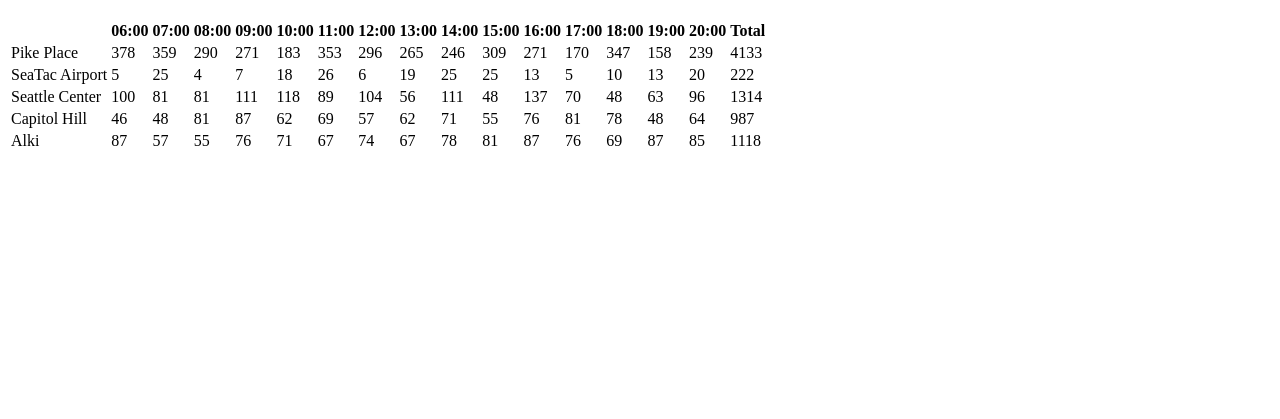
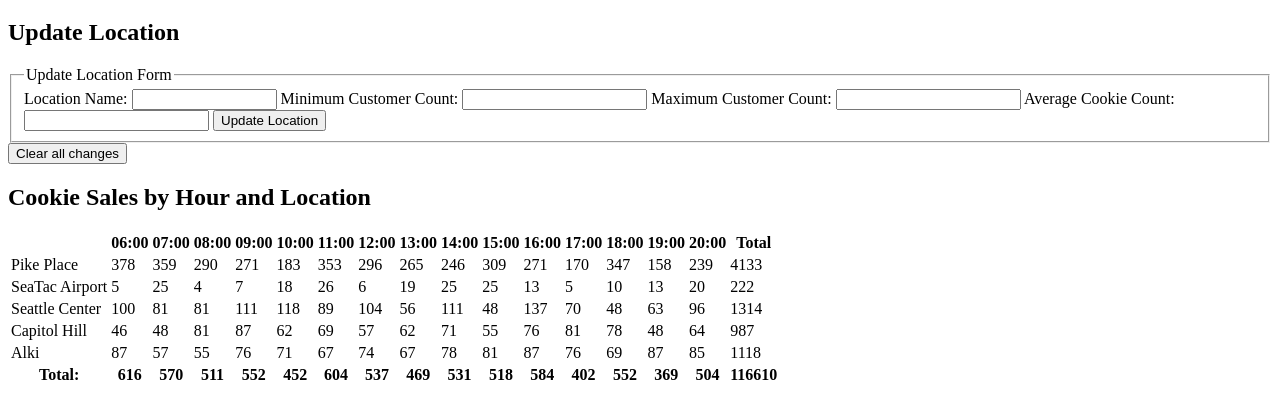
Before and after one commit to JessLovell/salmon-cookies, a plain HTML site: page sales.html in a window 1280 px wide. Shown: the part 61-480 px from the top of the page. Drawn offline with Linux system fonts and the light colour scheme.

Commit message:
Prints thefooter row and working on adding locations to table.

```diff
--- a/js/app.js
+++ b/js/app.js
@@ -1,11 +1,15 @@
 'use strict';
+
+//global variables for the DOM to access
+var getTable = document.getElementById('sales');
+var locationForm = document.getElementById('addNewLocation');
+var clearAllChanges = document.getElementById('undoAllChanges');
 
 //create an array for hours
 var hours = ['06', '07', '08', '09', '10', '11', '12', '13', '14', '15', '16', '17', '18', '19', '20'];
 
 //array to hold all objects of BusinessLocations()
 var allLocations = [];
-var getTable = document.getElementById('sales');
 
 //random number generator
 function getRandomNumber(min, max){
@@ -22,16 +26,15 @@ function BusinessLocations (locationName, minCustomers, maxCustomers, avgCustome
   this.avgCustomerCookies = avgCustomerCookies;
   this.numPurchased = [];
   this.numCustomer = [];
-  this.selectorName = selectorName;
   allLocations.push(this);
 }
 
 //creating new location objects
-new BusinessLocations('Pike Place', 23,65, 6.3, 'pikePlace');
-new BusinessLocations('SeaTac Airport', 3, 24, 1.2, 'seaTac');
-new BusinessLocations('Seattle Center', 11, 38, 3.7, 'seattleCenter');
-new BusinessLocations('Capitol Hill', 20, 38, 2.3, 'capitolHill');
-new BusinessLocations('Alki', 20, 38, 2.3, 'alki');
+new BusinessLocations('Pike Place', 23,65, 6.3);
+new BusinessLocations('SeaTac Airport', 3, 24, 1.2);
+new BusinessLocations('Seattle Center', 11, 38, 3.7);
+new BusinessLocations('Capitol Hill', 20, 38, 2.3);
+new BusinessLocations('Alki', 20, 38, 2.3);
 
 //arrays of random number function and totals it
 function fillRandom(object) {
@@ -106,19 +109,73 @@ function renderAllLocations(){
   }
 }
 
+//make the Total Footer row
+function makeFootererRow(){
+  var trEl = document.createElement('tr');
+
+  //Location Column
+  var thEl = document.createElement('th');
+  thEl.textContent = 'Total:';
+  trEl.appendChild(thEl);
+
+  //Hours Columns
+  for (var i = 0; i < hours.length; i++){
+    thEl = document.createElement('th');
+    thEl.textContent = (fillFooter()[0])[i];
+    trEl.appendChild(thEl);
+  }
+
+  //Total Column
+  thEl = document.createElement('th');
+  thEl.textContent = fillFooter()[1];
+  trEl.appendChild(thEl);
+
+  getTable.appendChild(trEl);
+}
+
 
 makeHeaderRow();
 renderAllLocations();
+makeFootererRow();
 
 //create an array to hold all the totals
+function fillFooter (){
   var hoursTotal = [];
+  var allCookieTotal = 0;
 
   for (var j = 0; j < hours.length; j++){
     var total = 0;
 
     for (var i = 0; i < allLocations.length; i++){
       total += allLocations[i].numPurchased[j];
+      allCookieTotal += allLocations[i].totalCookies;
     }
     hoursTotal.push(total);
   }
-console.log("hours total", hoursTotal);
+  return [hoursTotal, allCookieTotal];
+  console.log(`hours total ${hoursTotal}, ${allCookieTotal}` );
+}
+
+
+// function handleCommentSubmit (event){
+//   event.preventDefault();
+
+//   var location = event.target.locationName.value;
+//   var min = event.target.minCust.value;
+//   var max = event.target.maxCust.value;
+//   var avg = event.target.averageCookie.value;
+//   console.log(` ${location}, ${min}, ${max}, ${avg}`);
+
+//   var newBiz = new BusinessLocations(location, min, max, avg);
+
+//   //empty form fields
+//   event.target.locationName.value = null;
+//   event.target.minCust.value = null;
+//   event.target.maxCust.value = null;
+//   event.target.averageCookie.value = null;
+
+//   allLocations.push(newBiz);
+
+// }
+
+// locationForm.addEventListener('submit', handleCommentSubmit);
--- a/sales.html
+++ b/sales.html
@@ -8,6 +8,30 @@
     <body>
         <h1>Seattle's Salmon Cookies</h1>
 
+        <h2>Update Location</h2>
+        <form id="addNewLocation">
+            <fieldset>
+                <legend>Update Location Form</legend>
+
+                <label for="locationName">Location Name: </label>
+                <input name="locationName" type="text" required size="15" />
+
+                <label for="minCust">Minimum Customer Count: </label>
+                <input name="minCust" type="number" required size="15" />
+
+                <label for="maxCust">Maximum Customer Count: </label>
+                <input name="maxCust" type="number" required size="15" />
+
+                <label for="averageCookie">Average Cookie Count: </label>
+                <input name="averageCookie" type="number" required size="15" />
+
+                <button type="submit">Update Location</button>
+            </fieldset>
+        </form>
+
+        <button id="undoAllChanges">Clear all changes</button>
+
+        <h2>Cookie Sales by Hour and Location</h2>
         <table id = "sales"></table>
 
 
```
Lines whose indentation alone changed are shown as unchanged.
